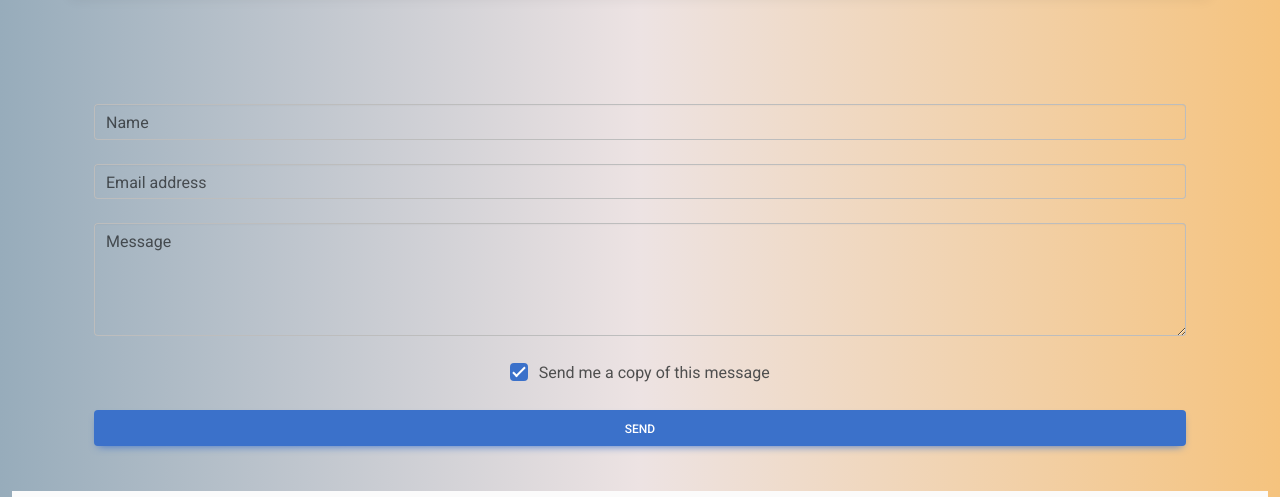
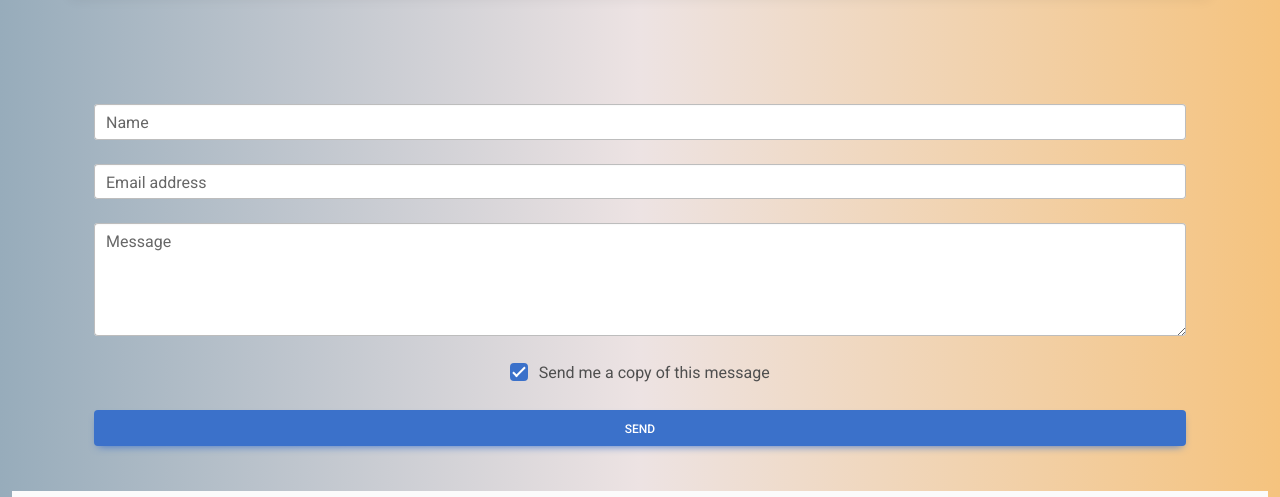
Before and after one commit to rohi29/blog_web, a plain HTML site: page contact.html in a window 1280 px wide. Shown: the part 139-636 px from the top of the page. Drawn offline with nearby package versions, Linux system fonts and the light colour scheme.

Commit message:
udated contact form border

```diff
--- a/style.css
+++ b/style.css
@@ -42,3 +42,10 @@ form {
     display: block;
     margin-top: 10%;
 }
+.form-outline .form-control {
+    min-height: auto;
+    padding: .32rem .75rem;
+    border: 0;
+    background: white !important;
+    transition: all .2s linear;
+}
```
